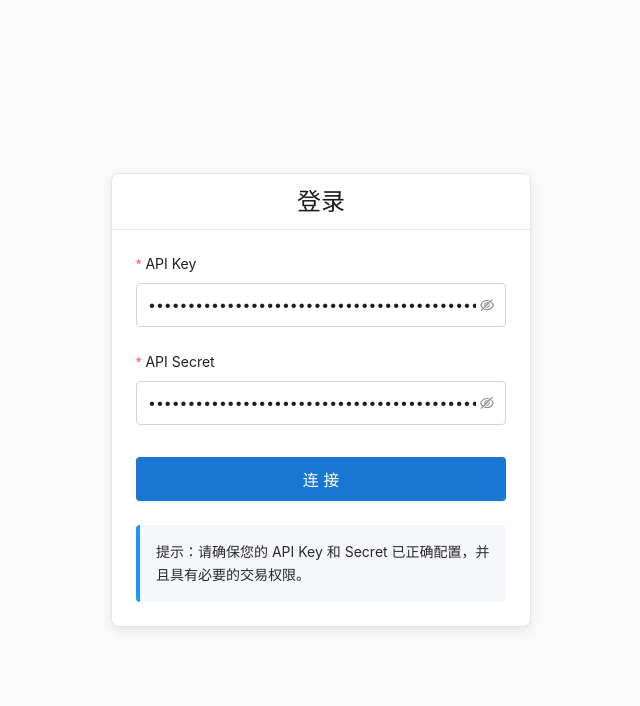
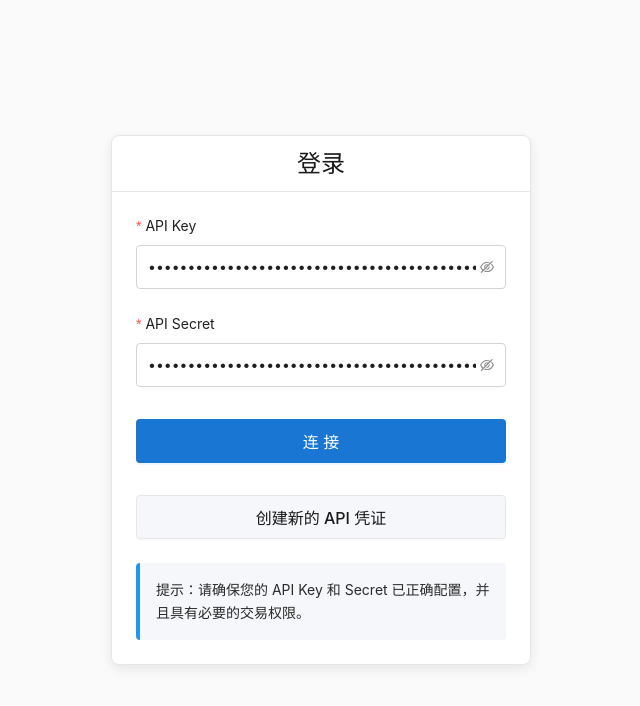
Before and after one commit to cupxiaoxiaosu/mini-trade, a React (Vite) app: page /#/cn in a window 1280 px wide. Shown: the top 706 px of the page, without its empty margins (319-959 px from the left). Built offline with nearby package versions, Linux system fonts and the light colour scheme.

Commit message:
update login

```diff
--- a/src/components/Login.tsx
+++ b/src/components/Login.tsx
@@ -93,6 +93,17 @@ const Login: React.FC<LoginProps> = ({ onLogin }) => {
               {t('login.connect')}
             </Button>
           </Form.Item>
+
+          <Form.Item>
+            <Button
+              type="default"
+              className="create-api-button"
+              block
+              onClick={() => window.open('https://testnet.binance.vision/', '_blank')}
+            >
+              {t('login.createNewCredentials')}
+            </Button>
+          </Form.Item>
         </Form>
 
         <div className="login-tips">
--- a/src/components/styles/login.css
+++ b/src/components/styles/login.css
@@ -39,6 +39,23 @@
   margin-top: 8px;
 }
 
+.create-api-button {
+  height: 44px;
+  border-radius: 4px;
+  font-size: 16px;
+  font-weight: 500;
+  margin-top: 8px;
+  background-color: var(--bg-tertiary);
+  border-color: var(--border-color);
+  color: var(--text-primary);
+}
+
+.create-api-button:hover {
+  background-color: var(--bg-hover);
+  border-color: var(--border-color-hover);
+  color: var(--text-primary);
+}
+
 .login-tips {
   margin-top: 20px;
   padding: 16px;
--- a/src/locales/en-US.json
+++ b/src/locales/en-US.json
@@ -119,6 +119,7 @@
     "apiKeyRequired": "Please enter API Key",
     "apiSecretRequired": "Please enter API Secret",
     "connect": "Connect",
+    "createNewCredentials": "Create New API Credentials",
     "success": "Connected successfully",
     "failed": "Connection failed",
     "invalidCredentials": "Please enter valid API Key and Secret",
--- a/src/locales/zh-CN.json
+++ b/src/locales/zh-CN.json
@@ -119,6 +119,7 @@
     "apiKeyRequired": "请输入 API Key",
     "apiSecretRequired": "请输入 API Secret",
     "connect": "连接",
+    "createNewCredentials": "创建新的 API 凭证",
     "success": "连接成功",
     "failed": "连接失败",
     "invalidCredentials": "请输入有效的 API Key 和 Secret",
```
